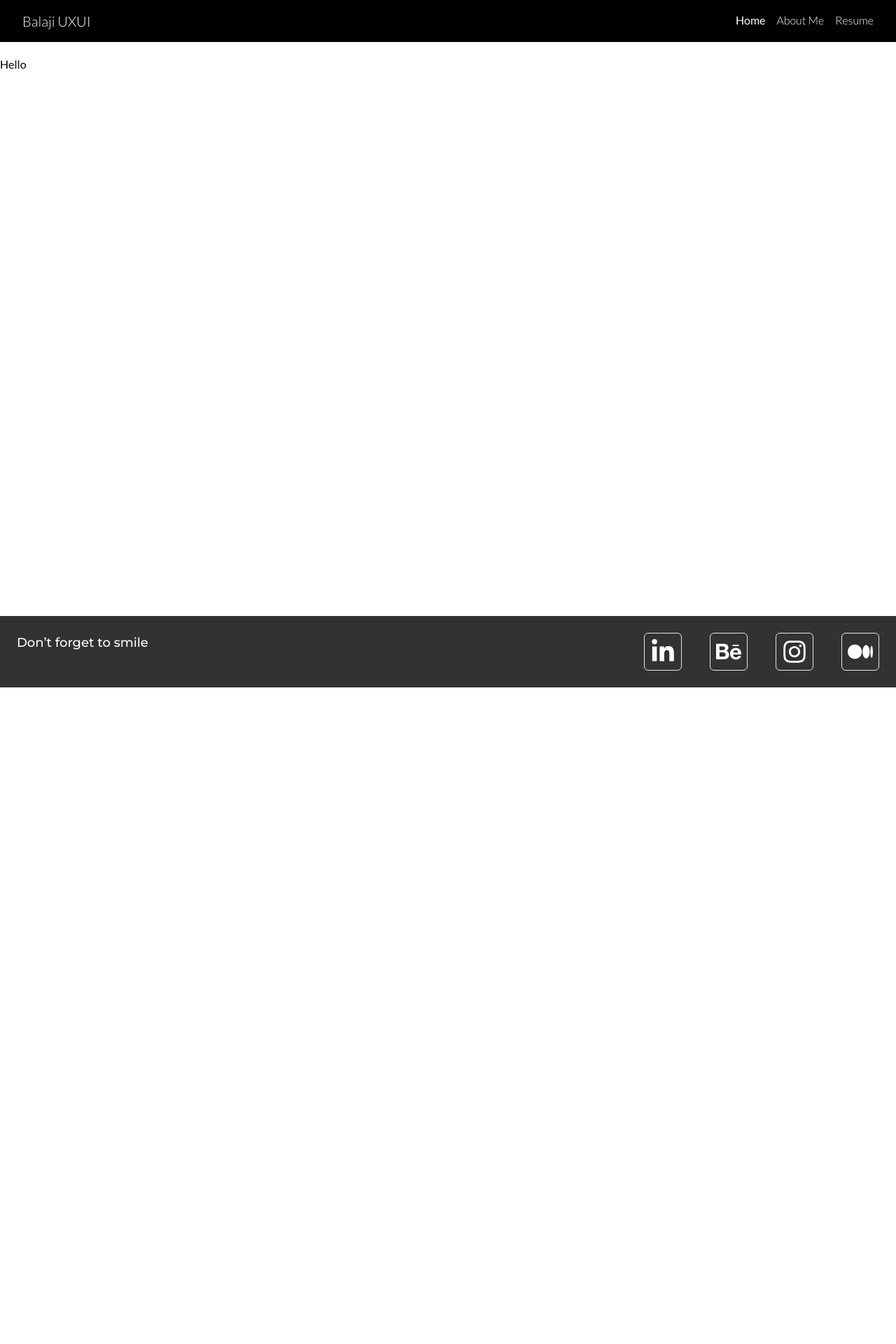
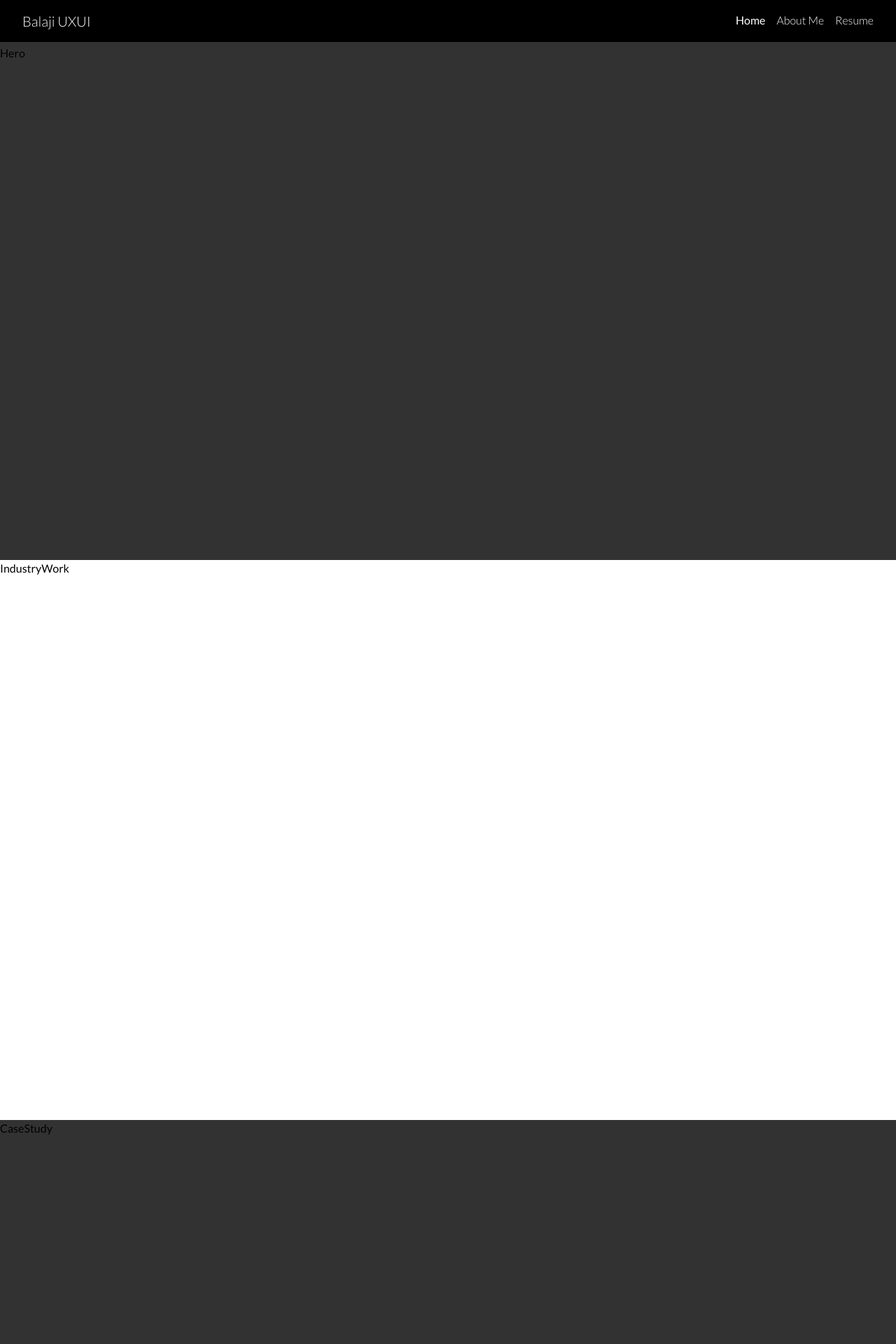
Before and after one commit to agrawal-pratham/balaji_ui_ux_portfolio, a Next.js app: page / in a window 1280 px wide. Shown: the top 1920 px of the page at 70% size. Before the commit the page ends 982 px from the top, so only its background shows below. Built offline with nearby package versions, Linux system fonts and the light colour scheme.

Commit message:
added different sections in home

```diff
--- /dev/null
+++ b/src/components/Home/CaseStudy/CaseStudy.jsx
@@ -0,0 +1,7 @@
+export default function CaseStudy() {
+  return (
+    <section className="h-screen bg-[#323232] w-full z-[3]">
+      <p>CaseStudy</p>
+    </section>
+  );
+}
--- /dev/null
+++ b/src/components/Home/Hero/Hero.jsx
@@ -0,0 +1,7 @@
+export default function Hero() {
+  return (
+    <section id="hero" className="h-screen bg-[#323232] pt-16 w-full ">
+      <p>Hero</p>
+    </section>
+  );
+}
--- /dev/null
+++ b/src/components/Home/IndustryWork/IndustryWork.jsx
@@ -0,0 +1,7 @@
+export default function IndustryWork() {
+  return (
+    <section className="h-screen z-[2] bg-white">
+      <p>IndustryWork</p>
+    </section>
+  );
+}
--- /dev/null
+++ b/src/components/Home/Testimonials/Testimonials.jsx
@@ -0,0 +1,7 @@
+export default function Testimonials() {
+  return (
+    <section className="h-screen bg-white w-full z-[4]">
+      <p>Testimonials</p>
+    </section>
+  );
+}
--- a/src/components/Shared/Headers.jsx
+++ b/src/components/Shared/Headers.jsx
@@ -23,7 +23,7 @@ export default function Headers() {
   ];
 
   return (
-    <div className=" w-svw fixed py-4 px-8 bg-black text-white">
+    <div className=" w-svw fixed py-4 px-8 bg-black text-white z-50 top-0">
       <nav className="flex justify-between">
         <Link href="/" className="text-xl font-light ">
           Balaji UXUI
--- a/src/pages/_app.js
+++ b/src/pages/_app.js
@@ -20,9 +20,7 @@ export default function App({ Component, pageProps }) {
   return (
     <main className={` ${lato.variable} ${montserrat.variable} font-lato`}>
       <Headers />
-      <section className="container pt-20 mx-auto">
-        <Component {...pageProps} />
-      </section>
+      <Component {...pageProps} />
       <Footer />
     </main>
   );
--- a/src/pages/index.js
+++ b/src/pages/index.js
@@ -1,8 +1,16 @@
+import CaseStudy from "@/components/Home/CaseStudy/CaseStudy";
+import Hero from "@/components/Home/Hero/Hero";
+import IndustryWork from "@/components/Home/IndustryWork/IndustryWork";
+import Testimonials from "@/components/Home/Testimonials/Testimonials";
+
 export default function Home() {
   return (
     <>
-      <section id="content" className="h-screen">
-        Hello
+      <section id="content" className="">
+        <Hero />
+        <IndustryWork />
+        <CaseStudy />
+        <Testimonials />
       </section>
     </>
   );
--- a/src/styles/globals.css
+++ b/src/styles/globals.css
@@ -7,3 +7,27 @@
   --background-start-rgb: 214, 219, 220;
   --background-end-rgb: 255, 255, 255;
 }
+html {
+  scroll-behavior: smooth;
+}
+
+/* width */
+::-webkit-scrollbar {
+  border-radius: 100px;
+  width: 5px;
+  height: 5px;
+  background-color: rgba(0, 0, 0, 0);
+}
+
+/* Handle */
+::-webkit-scrollbar-thumb {
+  border-radius: 100px;
+  background-color: rgba(0, 0, 0, 0.2);
+  box-shadow: inset 1px 1px 0 rgba(0, 0, 0, 0.1),
+    inset 0 -1px 0 rgba(0, 0, 0, 0.07);
+}
+
+/* Handle on hover */
+::-webkit-scrollbar-thumb:hover {
+  background-color: rgba(0, 0, 0, 0.4);
+}
```
